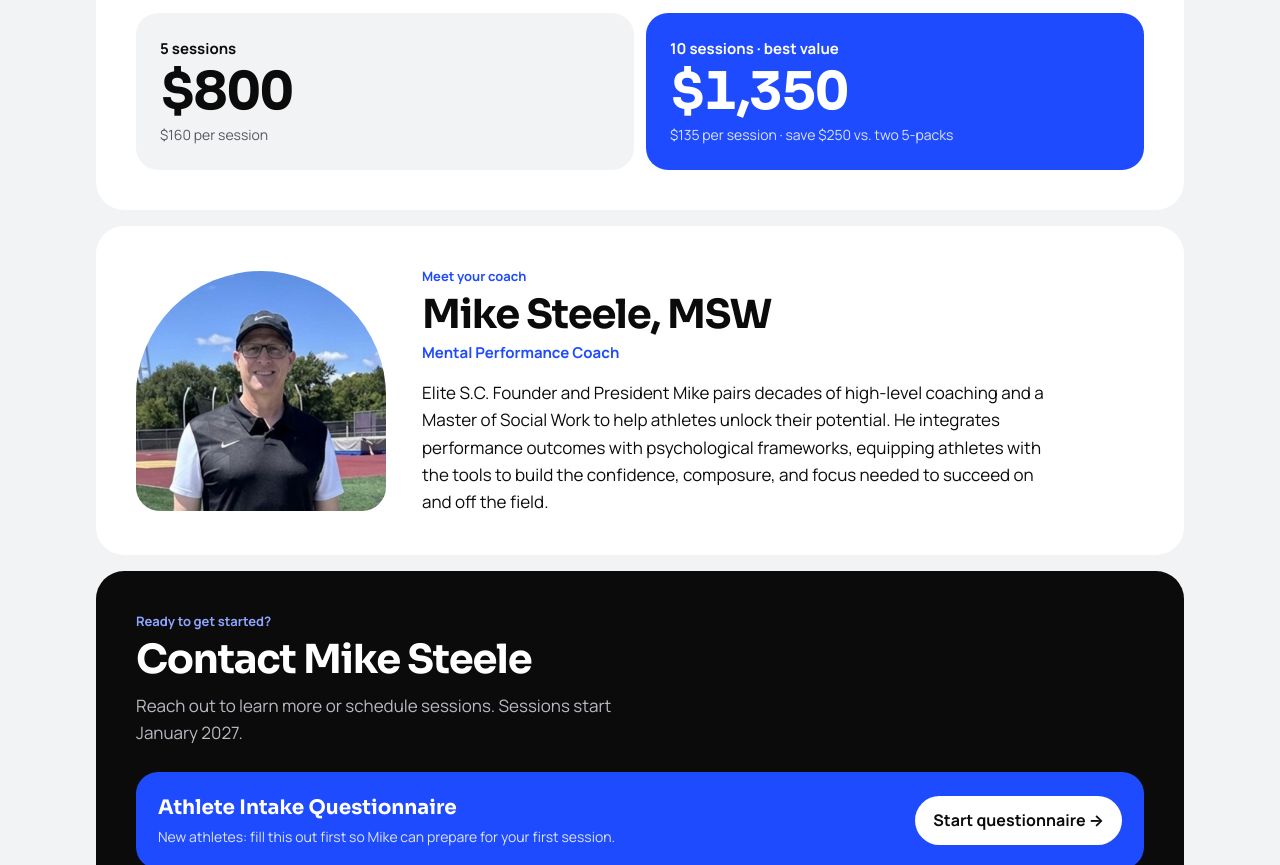
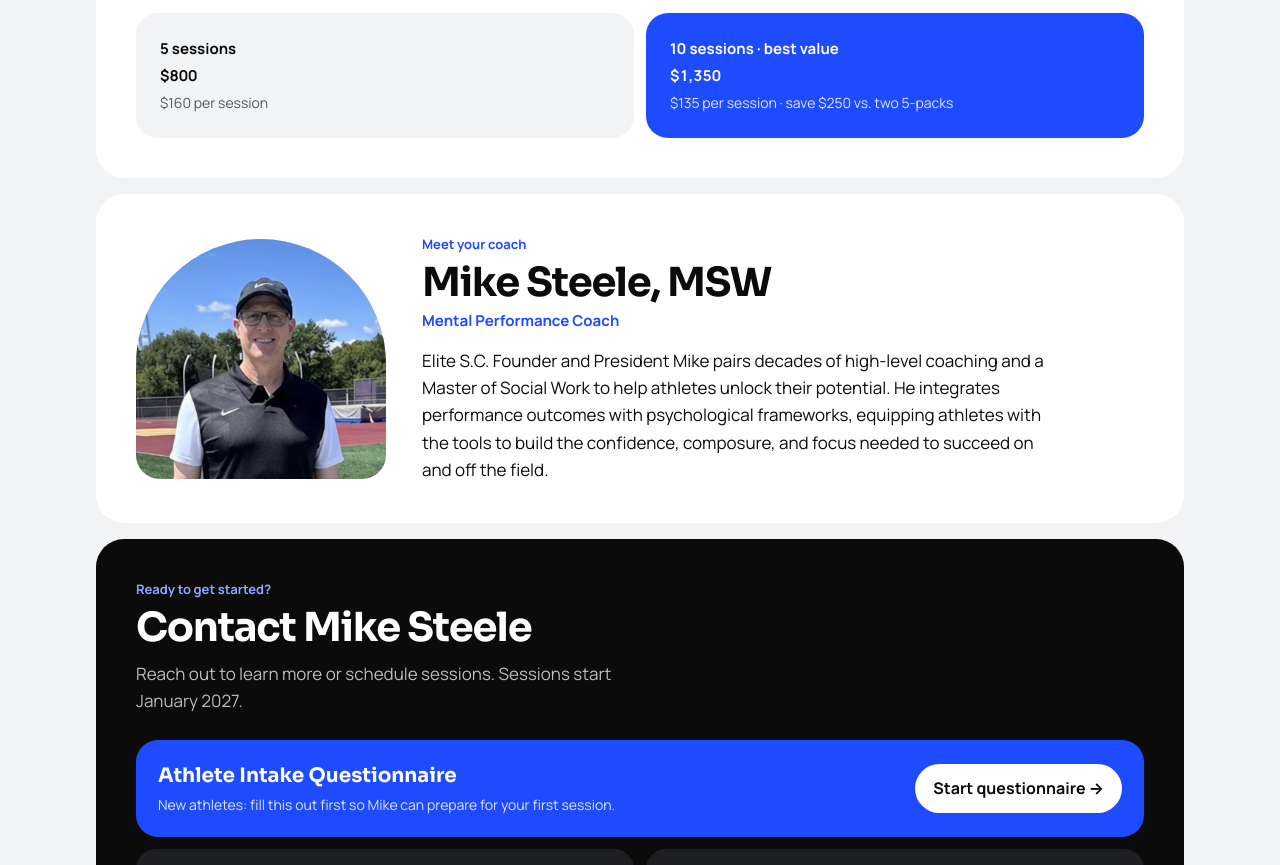
Before and after one commit to nss212-svg/steele-mental-performance, a plain HTML site: page public/index.html in a window 1280 px wide. Shown: the part 1681-2546 px from the top of the page. Drawn offline with Linux system fonts and the light colour scheme.

Commit message:
Price text matches card text size
Co-Authored-By: Claude Opus 5.5 <noreply@anthropic.com>
Claude-Session: https://claude.ai/code/session_01Rm9VXrzCbTY28UnwqFm7GE

```diff
--- a/public/index.html
+++ b/public/index.html
@@ -103,7 +103,7 @@ h2 { font-family: var(--display); font-weight: 700; font-size: clamp(28px, 4vw,
 .price { border-radius: 22px; padding: 24px; display: grid; gap: 4px; min-width: 0; background: var(--ground); }
 .price.best { background: var(--accent); color: var(--accent-ink); }
 .price .k { font-weight: 700; font-size: 15px; }
-.price .amt { font-family: var(--display); font-weight: 700; font-size: clamp(40px, 6vw, 52px); letter-spacing: -.04em; line-height: 1.05; font-variant-numeric: tabular-nums; }
+.price .amt { font-weight: 700; font-size: 15px; line-height: 1.5; font-variant-numeric: tabular-nums; }
 .price .s { font-size: 14px; color: var(--muted); }
 .price.best .s { color: #DCE3FF; }
 @media (max-width: 560px) { .prices { grid-template-columns: minmax(0, 1fr); } }
```
